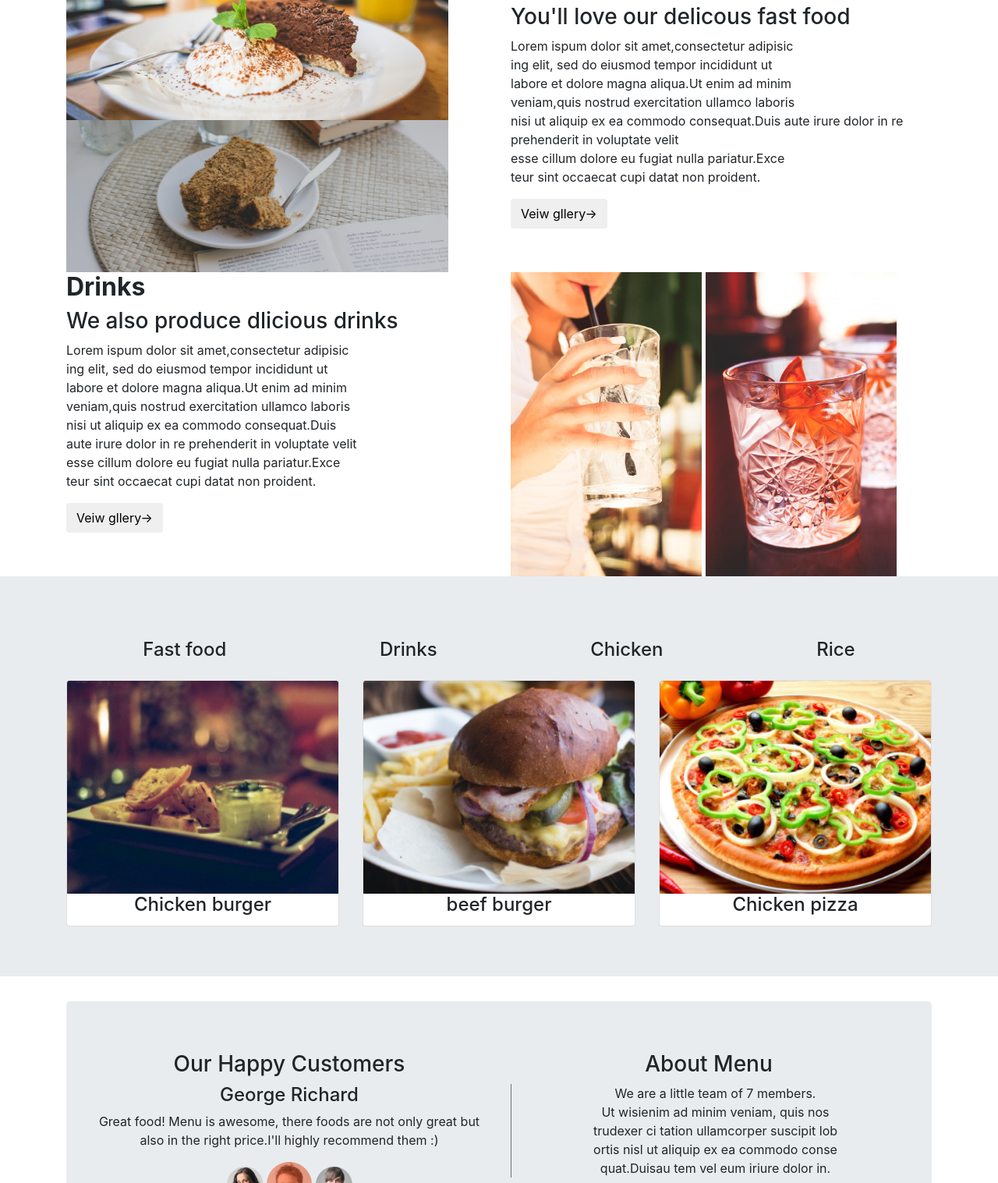
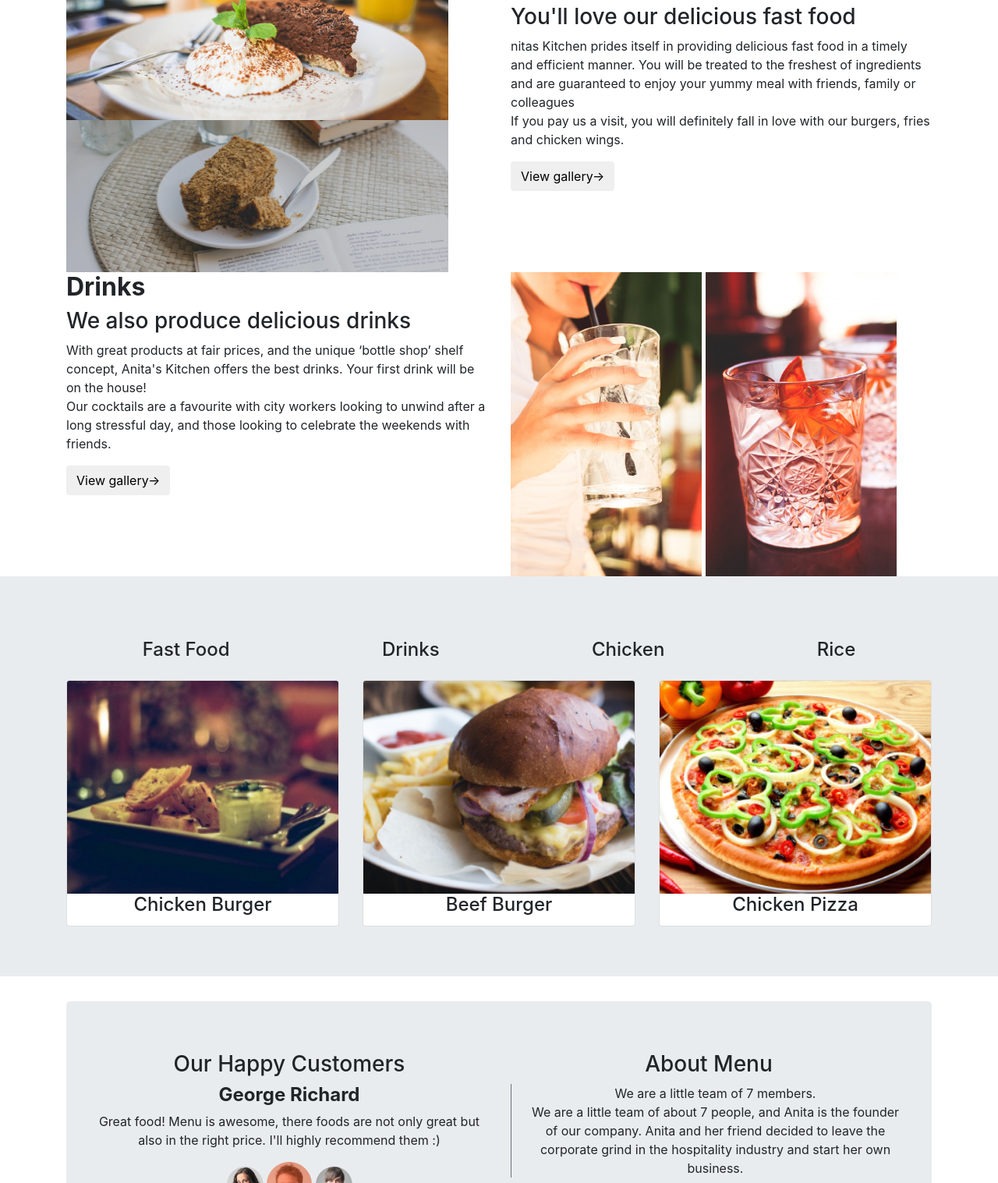
Before and after one commit to melisamalala/anitaskitchen, a plain HTML site: page index.html in a window 1280 px wide. Shown: the part 503-2020 px from the top of the page at 78% size. Drawn offline with nearby package versions, Linux system fonts and the light colour scheme.

Commit message:
Modified overall layout of the page

```diff
--- a/css/styles.css
+++ b/css/styles.css
@@ -350,7 +350,7 @@ body{
     padding: 0;
 }
   background-attachment: fixed;
-  background-image: url("../img/assets/backgrounds/landing.jpg");
+  background-image: url("../img/backgrounds/landing.jpg");
   background-position: center;
   height: 850px;
   width:100%;
@@ -406,7 +406,7 @@ body{
   font-size: 14px
 }
 #jumbo1{
-  background-image: url("../img/assets/backgrounds/foodsBg.jpg");
+  background-image: url("../img/backgrounds/foodsBg.jpg");
   background-position: center;
   background-repeat: no-repeat;
   background-size: 100%;
@@ -429,7 +429,7 @@ text-align: center;
   text-align: center;
 }
 #jumbo3{
-  background-image: url("../img/assets/backgrounds/subscribe.jpg");
+  background-image: url("../img/backgrounds/subscribe.jpg");
 }
 
 #btn3{
--- a/index.html
+++ b/index.html
@@ -1,7 +1,7 @@
 <!-- <!DOCTYPE html>
 <html lang="en">
 <head>
-  <!-- Global Site Tag (gtag.js) - Google Analytics -->
+   Global Site Tag (gtag.js) - Google Analytics -->
 <!-- <script async src="https://www.googletagmanager.com/gtag/js?id=GA_TRACKING_ID"></script>
 <script>
   window.dataLayer = window.dataLayer || [];
@@ -10,26 +10,12 @@
 
   gtag('config', 'GA_TRACKING_ID');
 </script>
-  <title>Anita's Kitchen</title>
-  <meta charset="UTF-8">
-  <meta name="viewport" content="width=device-width, initial-scale=1.0">
-  <link rel="stylesheet" href="/css/bootstrap.min.css">
-<link rel="stylesheet" type="text/css" href="https://cdnjs.cloudflare.com/ajax/libs/font-awesome/4.7.0/css/font-awesome.min.css">
-  <link href="https://fonts.googleapis.com/css?family=Nunito" rel="stylesheet">
-  <link rel="stylesheet" href="css/styles.css">
-
-</head>
-<body> -->
-  <!-- END OF NAVIGATION BAR -->
-
-<!-- MENU MEDIA (BEGINNING): -->
-
-<!-- <div class="col-md-12 media">
+ <div class="col-md-12 media">
        <div class="col-md-12 overlay">
            <div class="menu"> -->
                <!-- <div id="mySidenav" class="sidenav">
                  <a href="javascript:void(0)" class="closebtn" onclick="closeNav()">&times;</a>
-                 <!-- <div class="overlay-content"> -->
+                 <div class="overlay-content"> -->
                    <!-- <a href="#">Contacts</a>
                    <a href="#">Events</a>
                    <a href="#">Menu</a>
@@ -108,8 +94,8 @@
             <div class="text">Lunch</div>
         </div>
     </div>
-    <!-- -dinner--- -->
-    <!-- <div class="col-md-3 bg-1">
+
+     <div class="col-md-3 bg-1">
         <img src="img/dinner.jpg"  class="img-responsive" style="display:inline" alt="Dinner" width="100%" height="100%">
         <div class="overlay-mini">
             <div class="text">Dinner</div>
@@ -150,13 +136,6 @@
     <div class="col-md-6 bg-1">
       <div class="text2">
 
-<h3><strong>Drinks</strong></h3>
-  <h4>We Also Produce Drinks</h4> -->
-  <!-- <img src="img/drink1.jpg" alt="Drinks"> -->
-  <!-- <p>With great products at fair prices, and the unique ‘bottle shop’ shelf concept, Anita's Kitchen offers the best drinks. Your first drink will be on the house! Our cocktails are a favourite with city workers looking to unwind after a long stressful day, and those looking to celebrate the weekends with friends.</p>
-  <button type="button2" name="button">View Drinks Gallery</button>
-</div>
-</div> -->
 
 <!-- <div class="col-md-6 bg-1">
             <div class="fastfood">
@@ -198,54 +177,28 @@
 <!-- <h6>About The Team</h6>
 <p> We are a little team of about 7 people, and Anita is the founder of our company. Anita and her friend decided to leave the corporate grind in the hospitality industry and start her own business.</p>
 
-<p>Get our daily food items delivered to your mail </p>
-<form class="form-horizontal" action="/action_page.php">
-  <div class="form-group">
-    <label class="control-label col-sm-2" for="email">Email:</label>
-    <div class="col-sm-10">
-      <input type="email" class="form-control" id="email" placeholder="Your Email">
-    </div>
-  </div>
-  <div class="form-group">
-      <div class="col-sm-offset-2 col-sm-10">
-        <button type="button" class="btn btn-default">Subscribe</button>
-      </div>
-    </div>
-  </form>
-</form> -->
 
-<!-- <div class="footerimg">
-      	<div class="tocenter">
-      	 <h7 style="color: black;"><img src="img/logo_white.png" alt="">MENU</h7>
-      	  <p>Thats what we are</p>
-      	 	<div class="social-panel">
-      	 		<img src="img/facebook.png">
-      	 		<img src="img/twitter.png">
-      	 		<img src="img/pinterest.png">
-      	 	</div>
-      	 	<p>2016 Menu Restaurant</p>
-      	</div>
-      </div>
 
-  </head>
 
-  <script
-    src="https://code.jquery.com/jquery-3.3.1.slim.min.js"
-    integrity="sha256-3edrmyuQ0w65f8gfBsqowzjJe2iM6n0nKciPUp8y+7E="
-    crossorigin="anonymous"></script>
-    <script src="js/scripts.js"></script>
-</body>
-</html> -->
+<!<!DOCTYPE html>
+<html lang="en">
+<head>
+    <link rel="stylesheet" href="/css/bootstrap.min.css">
+  <link href="css/styles.css" rel="stylesheet" type="text/css">
+  <title>Anita's Kitchen</title>
+</head>
+<body>
+<!WEB LOGO-->
+
 
 <!DOCTYPE html>
 <html lang="en">
 <head>
-  <link href="css/bootstrap.min.css" rel="stylesheet" type="text/css">
-  <link href="css/styles.css" rel="stylesheet" type="text/css">
-  <title>Anita's Kitchen</title>
+  <link rel="stylesheet" href="/css/bootstrap.min.css">
+<link href="css/styles.css" rel="stylesheet" type="text/css">
+<title>Anita's Kitchen.</title>
 </head>
 <body>
-<!--WEB LOGO-->
   <div class="container-fluid text-center" id="introduction">
     <div class="align-self-center">
       <img src="img/logoBig.png" alt="web page logo">
@@ -284,9 +237,9 @@
       </div>
       <div class="col-md-6">
           <h2 class="heading2" "text-dark"><strong>Fast Food</strong></h2>
-              <h3 class="heading3" "text-dark">You'll love our delicous fast food</h3>
-                <p class="fastfoodp" "text-dark">Lorem ispum dolor sit amet,consectetur adipisic</br>ing elit, sed do eiusmod tempor incididunt ut</br>labore et dolore magna aliqua.Ut enim ad minim</br>veniam,quis nostrud exercitation ullamco laboris</br>nisi ut aliquip ex ea commodo consequat.Duis aute irure dolor in re prehenderit in voluptate velit</br>esse cillum dolore eu fugiat nulla pariatur.Exce</br>teur sint occaecat cupi datat non proident.</p>
-                <button class= "btn btn-outline" type="button" name="button" ><span id="btn1">Veiw gllery-></span></button>
+              <h3 class="heading3" "text-dark">You'll love our delicious fast food</h3>
+                <p class="fastfoodp" "text-dark">nitas Kitchen prides itself in providing delicious fast food in a timely and efficient manner. You will be treated to the freshest of ingredients and are guaranteed to enjoy your yummy meal with friends, family or colleagues</br> If you pay us a visit, you will definitely fall in love with our burgers, fries and chicken wings.</br></p>
+                <button class= "btn btn-outline" type="button" name="button" ><span id="btn1">View gallery-></span></button>
       </div>
     </div>
   </div>
@@ -294,9 +247,11 @@
     <div class="row">
       <div class="col-md-6">
         <h2 class="heading4" "text-dark"><strong>Drinks</strong></h2>
-            <h3 class="heading5" "text-dark">We also produce dlicious drinks</h3>
-              <p class="fastfoodd" "text-dark">Lorem ispum dolor sit amet,consectetur adipisic</br>ing elit, sed do eiusmod tempor incididunt ut</br>labore et dolore magna aliqua.Ut enim ad minim</br> veniam,quis nostrud exercitation ullamco laboris</br>nisi ut aliquip ex ea commodo consequat.Duis</br>aute irure dolor in re prehenderit in voluptate velit</br>esse cillum dolore eu fugiat nulla pariatur.Exce</br>teur sint occaecat cupi datat non proident.</p>
-              <button class= "btn btn-outline" type="button" name="button" ><span id="btn2">Veiw gllery-></span></button>
+            <h3 class="heading5" "text-dark">We also produce delicious drinks</h3>
+              <p class="fastfoodd" "text-dark">
+                With great products at fair prices, and the unique ‘bottle shop’ shelf concept, Anita's Kitchen offers the best drinks. Your first drink will be on the house!</br>Our cocktails are a favourite with city workers looking to unwind after a long stressful day, and those looking to celebrate the weekends with friends.</br></p>
+
+              <button class= "btn btn-outline" type="button" name="button" ><span id="btn2">View gallery-></span></button>
       </div>
       <div class="col-md-6">
         <img src="img/drink1.jpg" alt="pic of drnking juice"> <img src="img/drink2.jpg" alt="juice in a glass">
@@ -307,7 +262,7 @@
     <div class="container">
       <div class="d-flex lavender text-center pt-3 pb-3" id="top">
         <div class="flex-fill">
-          <h4 class="align-self-center">Fast food</h4>
+          <h4 class="align-self-center">Fast Food</h4>
 
         </div>
         <div class="flex-fill">
@@ -330,15 +285,15 @@
         <div class="card-deck text-center" >
           <div class="card">
             <img class ="card-img-top" class="img-fluid" src="img/chickenBurger.jpg" alt="pic of chicken burger">
-            <h4 class="card-title">Chicken burger</h4>
+            <h4 class="card-title">Chicken Burger</h4>
           </div>
           <div class="card">
             <img class ="card-img-top" class="img-fluid" src="img/beefBurger.jpg" alt="pic of beef burger">
-            <h4 class="card-title">beef burger</h4>
+            <h4 class="card-title">Beef Burger</h4>
           </div>
           <div class="card">
             <img class ="card-img-top" class="img-fluid" src="img/chickenPizza.jpg" alt="pic of chicken pizza">
-            <h4 class="card-title">Chicken pizza</h4>
+            <h4 class="card-title">Chicken Pizza</h4>
         </div>
 
         </div>
@@ -350,22 +305,20 @@
     </div>
   </div>
 
-
-
  <div class="container">
    <div class="jumbotron" id="jumbo2">
    <div class="row text-center">
        <div class="col-md-6">
          <h3 id="h3">Our Happy Customers</h3>
-         <h4 id="h4">George Richard</h4>
-           <p id="p2">Great food! Menu is awesome, there foods are not only great but</br>also in the right price.I'll highly recommend them :)</p>
+         <h4 id="h4"><strong>George Richard</strong></h4>
+           <p id="p2">Great food! Menu is awesome, there foods are not only great but</br>also in the right price. I'll highly recommend them :)</p>
            <img src="img/p1.png" alt="pic of customer 1" id="cust1">
            <img src="img/p2.png" alt="pic of customer 2" id="cust1">
            <img src="img/p3.png" alt="pic of customer 3" id="cust1">
        </div>
        <div class="col-md-6">
          <h3 id="h3">About Menu</h3>
-         <p class="pl-3 border-left border-secondary" id="p2">We are a little team of 7 members.</br>Ut wisienim ad minim veniam, quis nos</br>trudexer ci tation ullamcorper suscipit lob</br>ortis nisl ut aliquip ex ea commodo conse</br>quat.Duisau tem vel eum iriure dolor in.</p>
+         <p class="pl-3 border-left border-secondary" id="p2">We are a little team of 7 members.</br>We are a little team of about 7 people, and Anita is the founder of our company. Anita and her friend decided to leave the corporate grind in the hospitality industry and start her own business.</br></p>
        </div>
    </div>
  </div>
@@ -379,7 +332,7 @@
   <a href="#contact"></a>
   <div class="d-flex">
       <input class="flex-fill" type="text" placeholder="your email..">
-      <button class= "ml-3 flex-fill btn btn-outline" type="button" name="button" >subscribe</button>
+      <button class= "ml-3 flex-fill btn btn-outline" type="button" name="button" >Subscribe!</button>
   </div>
 </div>
    </div>
@@ -391,25 +344,21 @@
       <img class="d-flex justify-content-center" src="img/logo_white.png" alt="company logo">
       <h3 class="d-flex justify-content-center">MENU</h3>
     </div>
-      <p>Thats what we are</p>
+      <p>That's What We Are</p>
       <!-- <div class=""> -->
         <img src="img/facebook.png" alt="facebook logo">
         <img src="img/twitter.png" alt="twitter logo">
         <img src="img/pinterest.png" alt="pinterest logo">
       <!-- </div> -->
-    <p class="mt-5">2016 menu restaurant</p>
+    <p class="mt-5">2016 Menu Restaurant</p>
   </div>
 
-
-
-
-
-<!-- Is this updating? -->
-
-
-
 <div class="" style="margin-top: 500px;">
-
 </div>
+<script
+  src="https://code.jquery.com/jquery-3.3.1.slim.min.js"
+  integrity="sha256-3edrmyuQ0w65f8gfBsqowzjJe2iM6n0nKciPUp8y+7E="
+  crossorigin="anonymous"></script>
+  <script src="js/scripts.js"></script>
 </body>
 </html>
```
